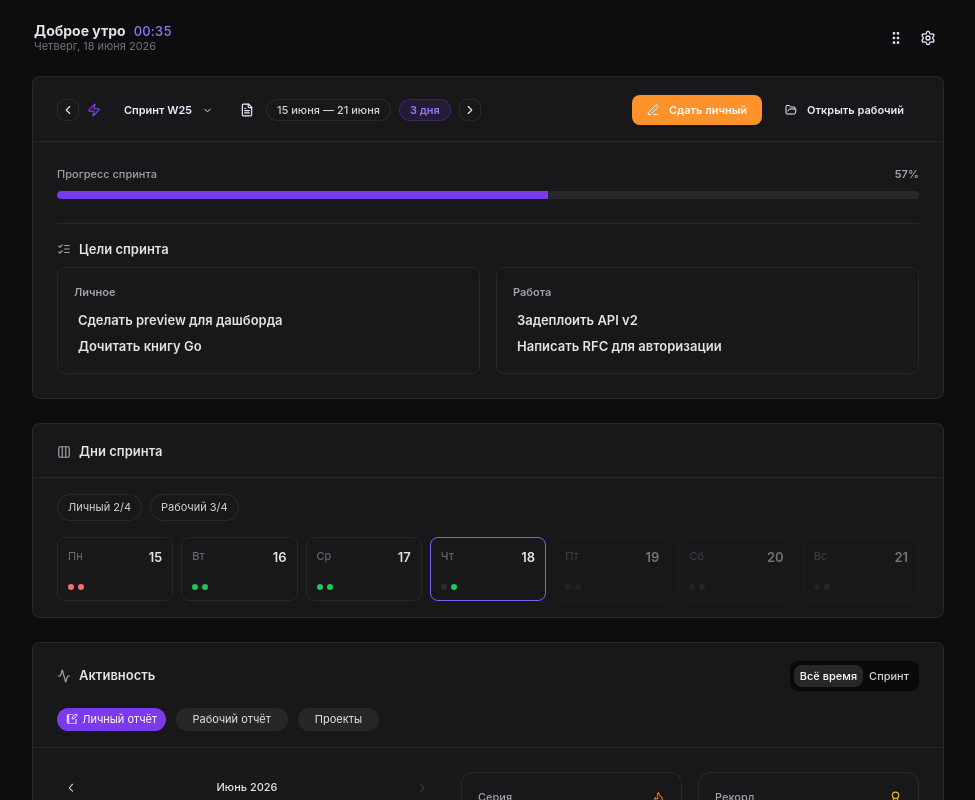
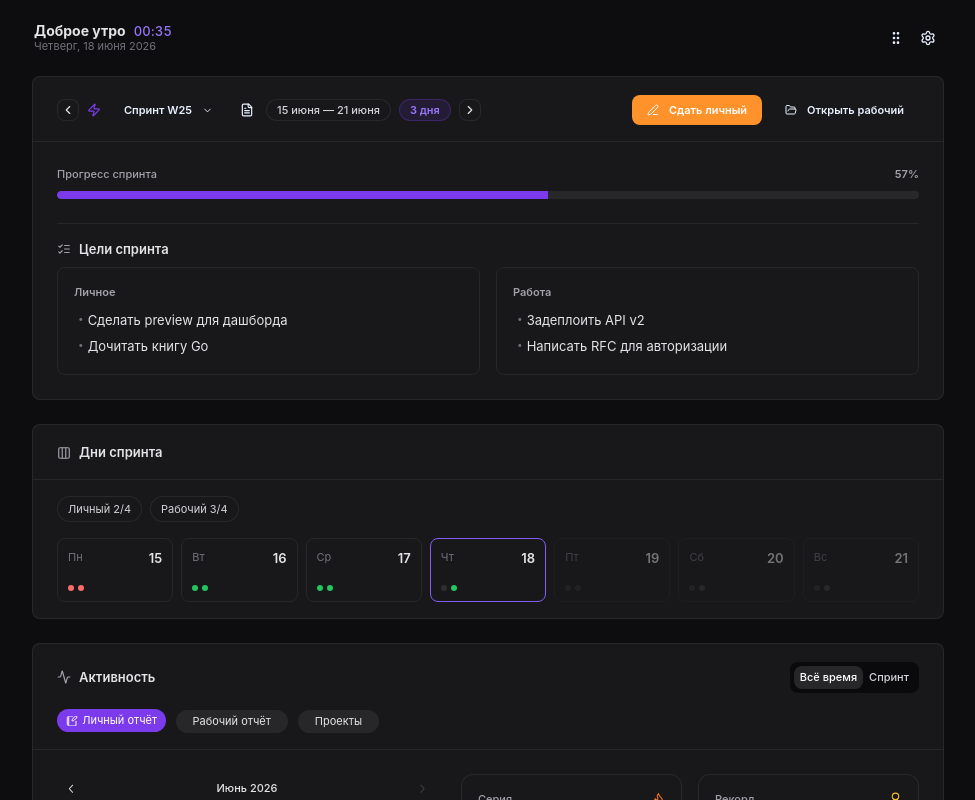
Before and after one commit to semyonsurkov/dashboard-obsidian, a React (Vite) app: page / in a window 1280 px wide. Shown: the top 800 px of the page, without its empty margins (152-1127 px from the left). Built offline with nearby package versions, Linux system fonts and the light colour scheme.

Commit message:
fix(frontend): Буллет цели через span+flex — выровнен по первой строке текста

```diff
--- a/src/ui/components/SprintHero/index.tsx
+++ b/src/ui/components/SprintHero/index.tsx
@@ -264,9 +264,17 @@ export default function SprintHero({
                   <span className={styles.goals_col_label}>Личное</span>
                   <div className={styles.goals_list}>
                     {sprint.goalsPersonal.map((g, i) => (
-                      <button key={i} className={styles.goal_item} onClick={() => onOpenNote('goals')}>
-                        {g}
-                      </button>
+                      <div
+                        key={i}
+                        className={styles.goal_item}
+                        role="button"
+                        tabIndex={0}
+                        onClick={() => onOpenNote('goals')}
+                        onKeyDown={e => e.key === 'Enter' && onOpenNote('goals')}
+                      >
+                        <span className={styles.goal_bullet} aria-hidden>•</span>
+                        <span className={styles.goal_text}>{g}</span>
+                      </div>
                     ))}
                   </div>
                 </div>
@@ -276,9 +284,17 @@ export default function SprintHero({
                   <span className={styles.goals_col_label}>Работа</span>
                   <div className={styles.goals_list}>
                     {sprint.goalsWork.map((g, i) => (
-                      <button key={i} className={styles.goal_item} onClick={() => onOpenNote('goals')}>
-                        {g}
-                      </button>
+                      <div
+                        key={i}
+                        className={styles.goal_item}
+                        role="button"
+                        tabIndex={0}
+                        onClick={() => onOpenNote('goals')}
+                        onKeyDown={e => e.key === 'Enter' && onOpenNote('goals')}
+                      >
+                        <span className={styles.goal_bullet} aria-hidden>•</span>
+                        <span className={styles.goal_text}>{g}</span>
+                      </div>
                     ))}
                   </div>
                 </div>
--- a/src/ui/components/SprintHero/styles.module.css
+++ b/src/ui/components/SprintHero/styles.module.css
@@ -293,10 +293,13 @@
 .goals_col {
   display: grid;
   gap: var(--space-2);
+  align-content: start;
   border-radius: var(--radius-md);
   border: 1px solid var(--mantine-color-dark-5);
   background: var(--mantine-color-dark-6);
   padding: var(--space-4);
+  min-width: 0;
+  overflow: hidden;
 }
 
 .goals_col_label {
@@ -308,22 +311,42 @@
 .goals_list {
   display: grid;
   gap: 4px;
+  min-width: 0;
 }
 
 .goal_item {
-  border: none;
-  background: transparent;
+  display: flex;
+  align-items: flex-start;
+  gap: 4px;
   padding: 2px 4px;
-  text-align: left;
   cursor: pointer;
   font-size: var(--mantine-font-size-sm);
-  font-weight: 600;
-  line-height: 1.4;
+  font-weight: 400;
+  line-height: 1.45;
   color: var(--mantine-color-dark-0);
   border-radius: var(--radius-sm);
+  transition: color 0.15s ease-out;
+}
+
+.goal_bullet {
+  flex-shrink: 0;
+  font-size: 10px;
+  line-height: 1.45;
+  color: var(--mantine-color-dark-3);
   transition: color 0.15s ease-out;
 }
 
 .goal_item:hover {
   color: var(--mantine-color-blue-4);
 }
+
+.goal_item:hover .goal_bullet {
+  color: var(--mantine-color-blue-6);
+}
+
+.goal_text {
+  flex: 1;
+  min-width: 0;
+  word-break: break-word;
+  overflow-wrap: anywhere;
+}
```
Also changed, not shown: src/vault.ts (+6 -3 lines), main.js, styles.css.
